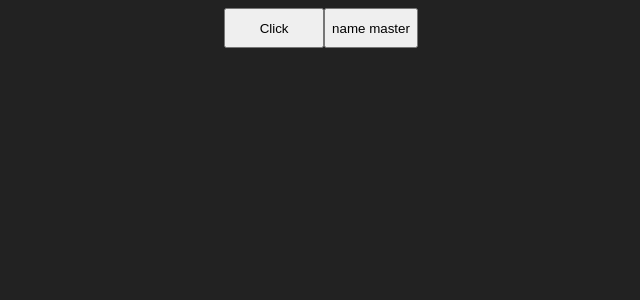
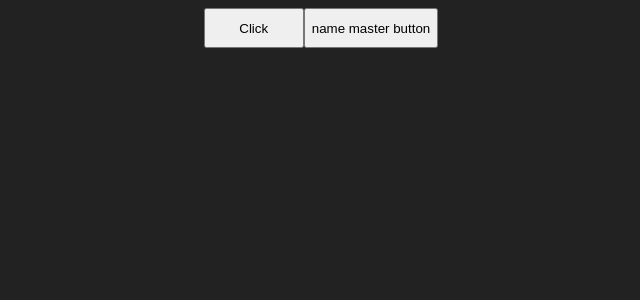
Before and after one commit to juddroid/testGit, a React (Create React App) app in the folder test-github-api/: page / in a window 1280 px wide. Shown: the top 300 px of the page, without its empty margins (319-959 px from the left). Built offline with nearby package versions, Linux system fonts and the light colour scheme.

Commit message:
master button

```diff
--- a/test-github-api/src/App.js
+++ b/test-github-api/src/App.js
@@ -19,7 +19,7 @@ function App() {
   return (
     <AppStyle>
       <Button onClick={handleClickButton}>Click</Button>
-      <button>{'name master'}</button>
+      <button>{'name master button'}</button>
     </AppStyle>
   );
 }
```
